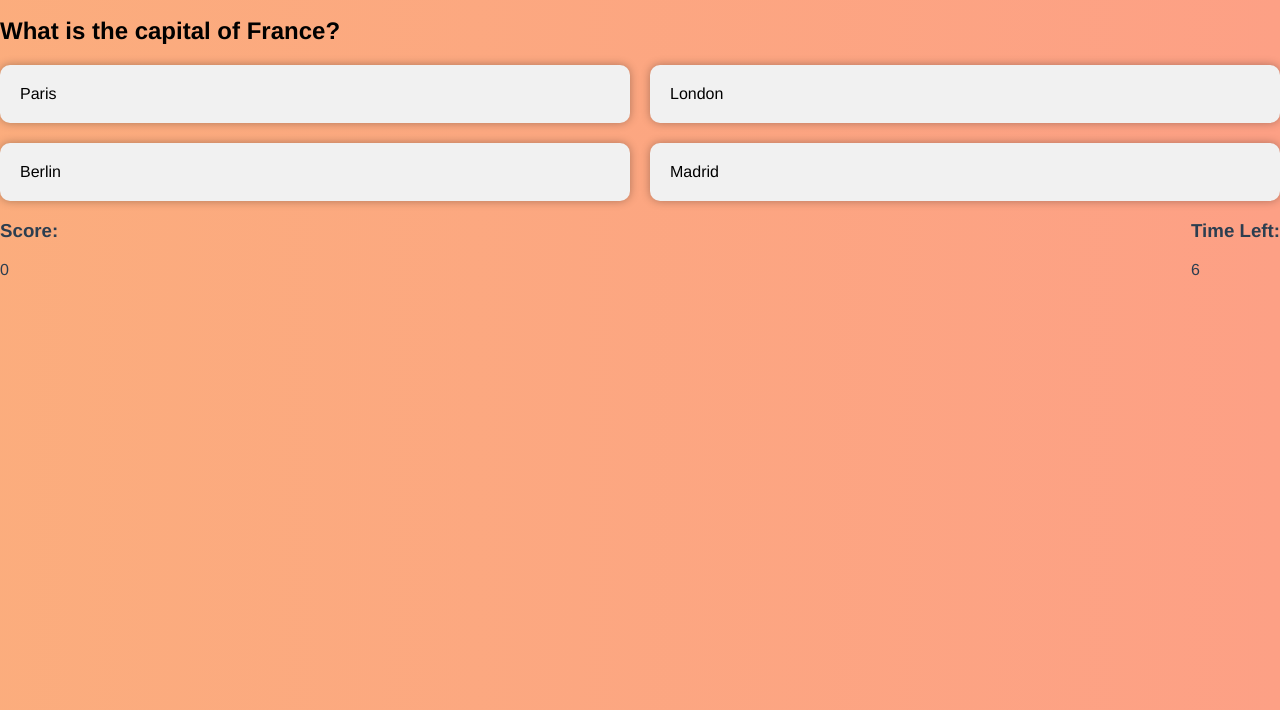
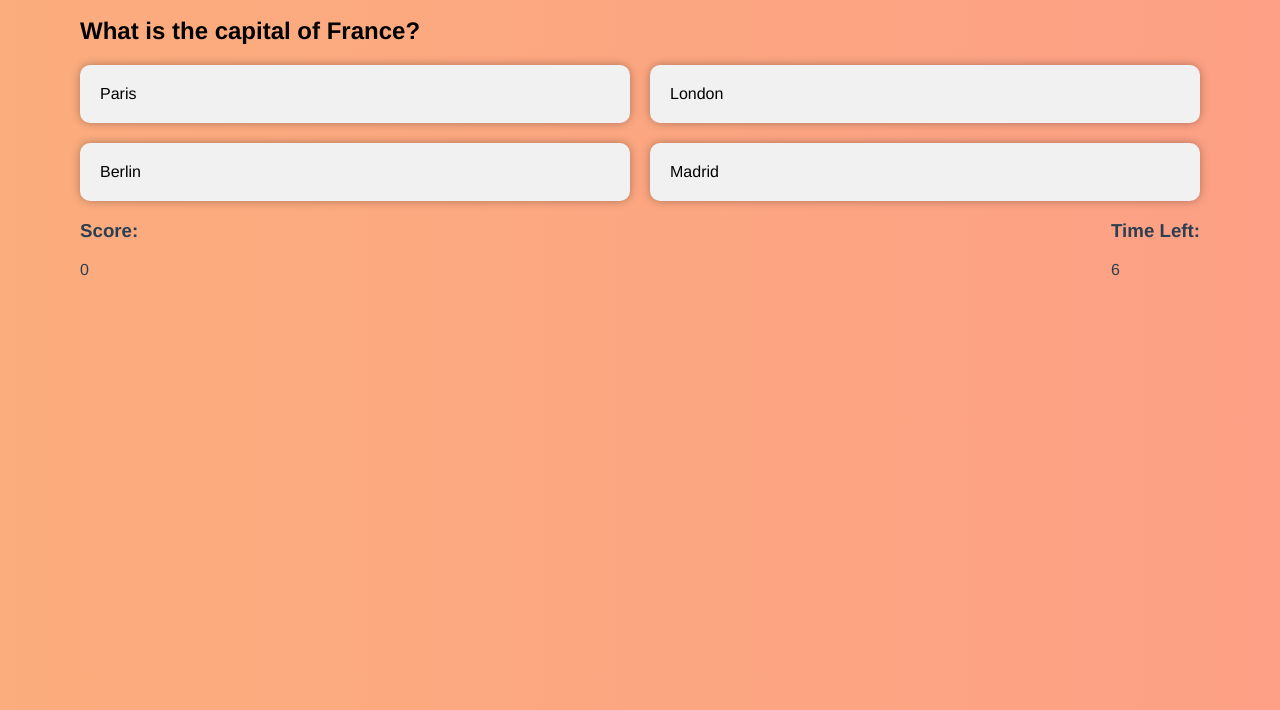
Before and after one commit to PaulMoreira/Trivia-Game, a plain HTML site: page index.html in a window 1280 px wide. Shown: the part 90-800 px from the top of the page. Drawn offline with nearby package versions, Linux system fonts and the light colour scheme.

Commit message:
Changed margin in css file

```diff
--- a/style.css
+++ b/style.css
@@ -1,6 +1,6 @@
 body {
   font-family: 'Helvetica Neue', sans-serif;
-  margin: 0;
+  margin: 2rem 5rem 0 5rem;
   background: linear-gradient(90deg, #f6d365, #fda085);
   background-size: 400% 400%;
   animation: gradient 10s ease infinite;
```
